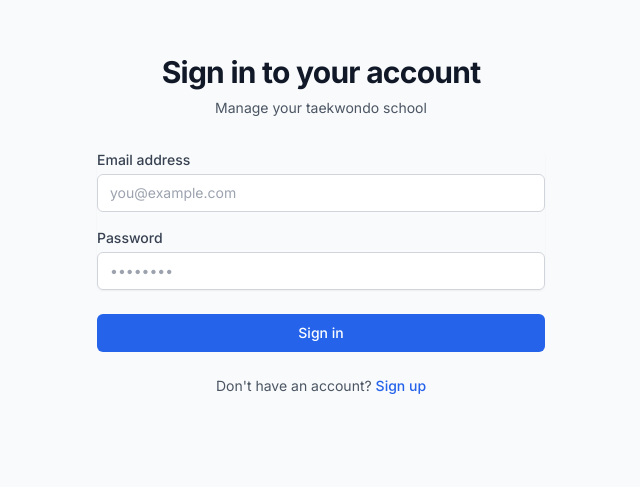
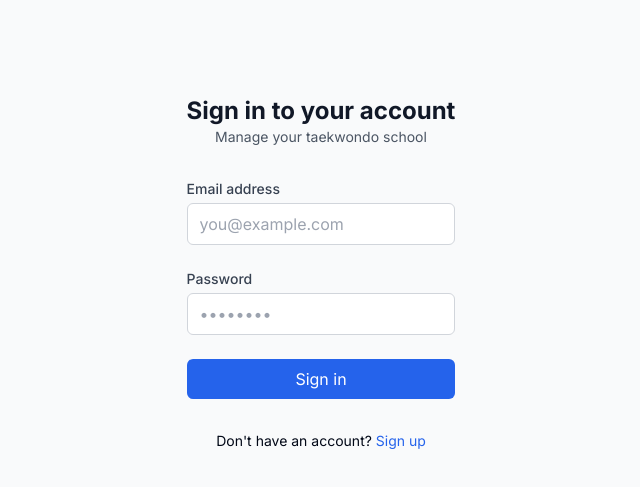
Before and after one commit to mausanabria/taekwondo-manager, a Next.js app: page /login in a window 1280 px wide. Shown: the part 175-662 px from the top of the page, without its empty margins (319-959 px from the left). Built offline with nearby package versions, Linux system fonts and the light colour scheme.

Commit message:
fix: login definitivo

```diff
--- a/src/components/auth/LoginForm.tsx
+++ b/src/components/auth/LoginForm.tsx
@@ -2,151 +2,95 @@
 
 import { useState, FormEvent } from "react"
 import { signIn } from "next-auth/react"
-import { useRouter } from "next/navigation"
 import Link from "next/link"
 
 export default function LoginForm() {
-  const router = useRouter()
   const [email, setEmail] = useState("")
   const [password, setPassword] = useState("")
   const [error, setError] = useState("")
   const [isLoading, setIsLoading] = useState(false)
 
-  const handleSubmit = async (e: FormEvent<HTMLFormElement>) => {
+  const handleSubmit = async (e: FormEvent) => {
     e.preventDefault()
     setError("")
     setIsLoading(true)
 
     try {
-      const result = await signIn("credentials", {
+      await signIn("credentials", {
         email,
         password,
-        redirect: false,
+        callbackUrl: "/dashboard",
       })
-
-      console.log('Login result:', result)
-
-      if (result?.error) {
-        console.log('Login error:', result.error)
-        setError("Invalid email or password")
-        setIsLoading(false)
-        return
-      }
-
-      if (result?.ok) {
-        console.log('Login successful, waiting for session cookie...')
-
-        // Wait for the session cookie to be properly set
-        await new Promise(resolve => setTimeout(resolve, 800))
-
-        console.log('Redirecting to dashboard...')
-        // Redirect directly to dashboard
-        router.push("/dashboard")
-        // Force a refresh to ensure middleware picks up the new session
-        router.refresh()
-      } else {
-        setError("An error occurred. Please try again.")
-        setIsLoading(false)
-      }
     } catch (error) {
-      console.error('Login exception:', error)
+      console.error("Login error:", error)
       setError("An error occurred. Please try again.")
       setIsLoading(false)
     }
   }
 
   return (
-    <div className="w-full max-w-md space-y-8">
-      <div className="text-center">
-        <h2 className="text-3xl font-bold tracking-tight text-gray-900">
+    <div className="min-h-screen flex items-center justify-center bg-gray-50 px-4">
+      <div className="max-w-md w-full space-y-8">
+        <div>
+          <h2 className="text-center text-2xl font-bold text-gray-900">
             Sign in to your account
           </h2>
-        <p className="mt-2 text-sm text-gray-600">
+          <p className="text-center text-sm text-gray-600">
             Manage your taekwondo school
           </p>
         </div>
 
-      <form className="mt-8 space-y-6" onSubmit={handleSubmit}>
-        <div className="space-y-4 rounded-md shadow-sm">
+        <form onSubmit={handleSubmit} className="space-y-6">
           <div>
-            <label htmlFor="email" className="block text-sm font-medium text-gray-700">
+            <label className="block text-sm font-medium text-gray-700">
               Email address
             </label>
             <input
-              id="email"
-              name="email"
               type="email"
-              autoComplete="email"
-              required
               value={email}
               onChange={(e) => setEmail(e.target.value)}
-              className="mt-1 block w-full rounded-md border border-gray-300 px-3 py-2 text-gray-900 placeholder-gray-400 focus:border-blue-500 focus:outline-none focus:ring-blue-500 sm:text-sm"
+              className="mt-1 block w-full rounded-md border border-gray-300 px-3 py-2"
               placeholder="you@example.com"
               disabled={isLoading}
+              required
             />
           </div>
 
           <div>
-            <label htmlFor="password" className="block text-sm font-medium text-gray-700">
+            <label className="block text-sm font-medium text-gray-700">
               Password
             </label>
             <input
-              id="password"
-              name="password"
               type="password"
-              autoComplete="current-password"
-              required
               value={password}
               onChange={(e) => setPassword(e.target.value)}
-              className="mt-1 block w-full rounded-md border border-gray-300 px-3 py-2 text-gray-900 placeholder-gray-400 focus:border-blue-500 focus:outline-none focus:ring-blue-500 sm:text-sm"
+              className="mt-1 block w-full rounded-md border border-gray-300 px-3 py-2"
               placeholder="••••••••"
               disabled={isLoading}
+              required
             />
-          </div>
           </div>
 
           {error && (
-          <div className="rounded-md bg-red-50 p-4">
-            <div className="flex">
-              <div className="ml-3">
-                <h3 className="text-sm font-medium text-red-800">{error}</h3>
-              </div>
-            </div>
-          </div>
+            <p className="text-sm text-red-600">{error}</p>
           )}
 
-        <div>
           <button
             type="submit"
             disabled={isLoading}
-            className="group relative flex w-full justify-center rounded-md border border-transparent bg-blue-600 px-4 py-2 text-sm font-medium text-white hover:bg-blue-700 focus:outline-none focus:ring-2 focus:ring-blue-500 focus:ring-offset-2 disabled:opacity-50 disabled:cursor-not-allowed"
+            className="w-full bg-blue-600 text-white py-2 rounded-md"
           >
-            {isLoading ? (
-              <span className="flex items-center">
-                <svg className="animate-spin -ml-1 mr-3 h-5 w-5 text-white" xmlns="http://www.w3.org/2000/svg" fill="none" viewBox="0 0 24 24">
-                  <circle className="opacity-25" cx="12" cy="12" r="10" stroke="currentColor" strokeWidth="4"></circle>
-                  <path className="opacity-75" fill="currentColor" d="M4 12a8 8 0 018-8V0C5.373 0 0 5.373 0 12h4zm2 5.291A7.962 7.962 0 014 12H0c0 3.042 1.135 5.824 3 7.938l3-2.647z"></path>
-                </svg>
-                Signing in...
-              </span>
-            ) : (
-              "Sign in"
-            )}
+            {isLoading ? "Signing in..." : "Sign in"}
           </button>
-        </div>
+        </form>
 
-        <div className="text-center text-sm">
-          <span className="text-gray-600">Don't have an account? </span>
-          <Link
-            href="/register"
-            className="font-medium text-blue-600 hover:text-blue-500"
-          >
+        <p className="text-center text-sm">
+          Don't have an account?{" "}
+          <Link href="/register" className="text-blue-600">
             Sign up
           </Link>
+        </p>
       </div>
-      </form>
     </div>
   )
 }
-
-// Made with Bob
```
Lines whose indentation alone changed are shown as unchanged.
